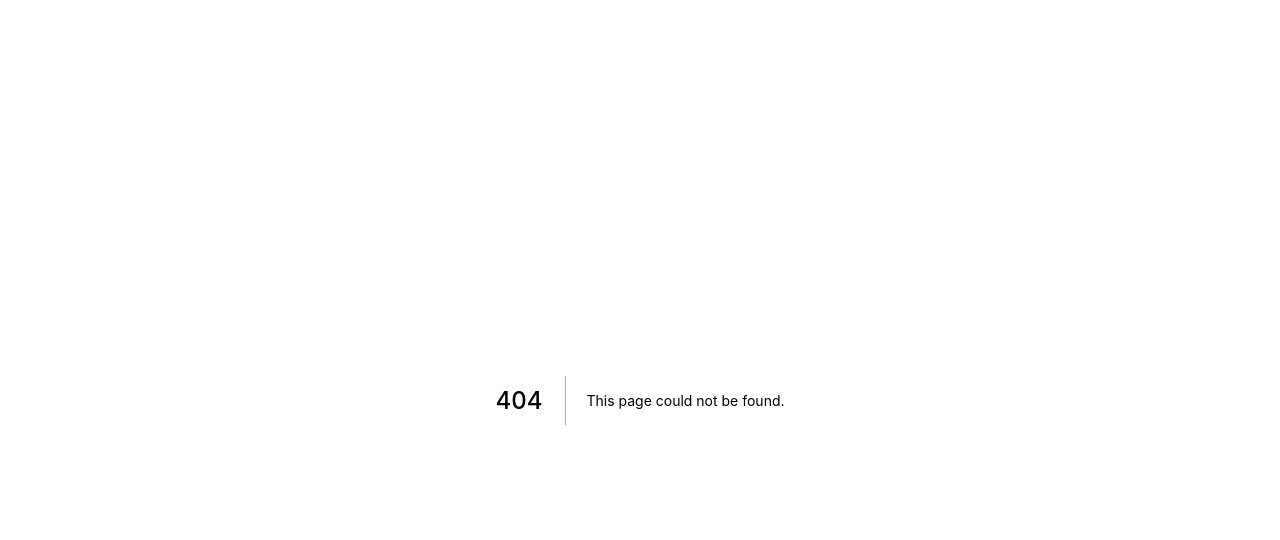
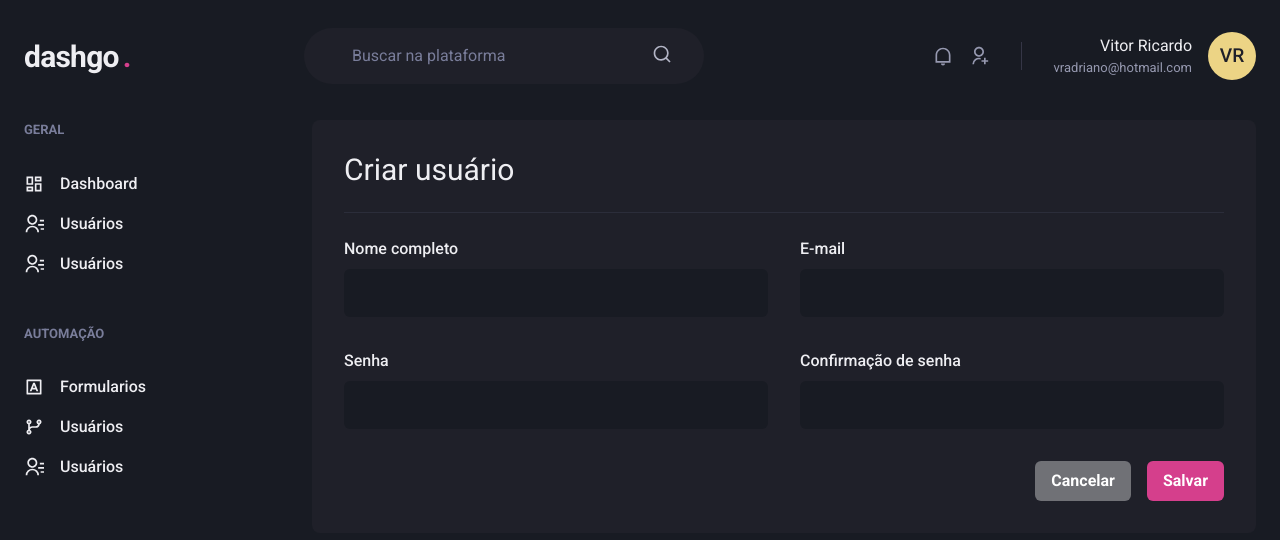
Before and after one commit to vradriano/dashgo, a Next.js app: page /users/create in a window 1280 px wide. Before the commit this address had no page. Shown: the top 540 px of the page. Built offline with nearby package versions, Linux system fonts and the light colour scheme.

Commit message:
Create user page

```diff
--- /dev/null
+++ b/src/pages/users/create.tsx
@@ -0,0 +1,47 @@
+import Header from '../../components/Header'
+import Sidebar from '../../components/Sidebar'
+import { Box, Button, Divider, Flex, Heading, SimpleGrid, VStack, HStack } from '@chakra-ui/react'
+import { Input } from '../../components/Form'
+
+export default function CreateUser() {
+  return (
+    <Box>
+      <Header />
+
+      <Flex w="100%" my="6" maxWidth={1480} mx="auto" px="6" >
+        <Sidebar />
+
+        <Box flex="1" borderRadius={8} bg="gray.800" p="8">
+          <Heading size="lg" fontWeight="normal">Criar usuário</Heading>
+
+          <Divider my="6" borderColor="gray.700" />
+
+          <VStack spacing="8">
+
+            <SimpleGrid minChildWidth="240px" spacing="8" w="100%">
+              <Input name="name" label="Nome completo" />
+              <Input name="email" label="E-mail" type="email" />
+            </SimpleGrid>
+
+            <SimpleGrid minChildWidth="240px" spacing="8" w="100%">
+              <Input name="password" type="password" label="Senha" />
+              <Input name="password_confirmation" label="Confirmação de senha" type="password" />
+            </SimpleGrid>
+
+          </VStack>
+
+          <Flex mt="8" justify="flex-end">
+            <HStack spacing="4">
+              <Button colorScheme="whiteAlpha">Cancelar</Button>
+              <Button colorScheme="pink">Salvar</Button>
+            </HStack>
+
+          </Flex>
+
+        </Box>
+
+
+      </Flex>
+    </Box>
+  )
+}
```
